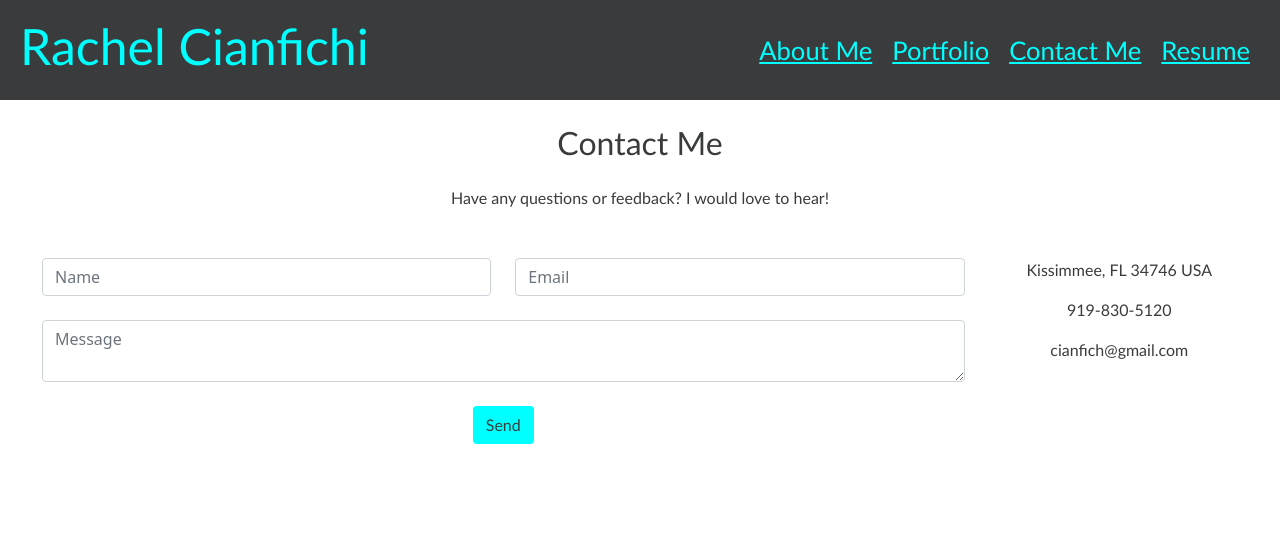
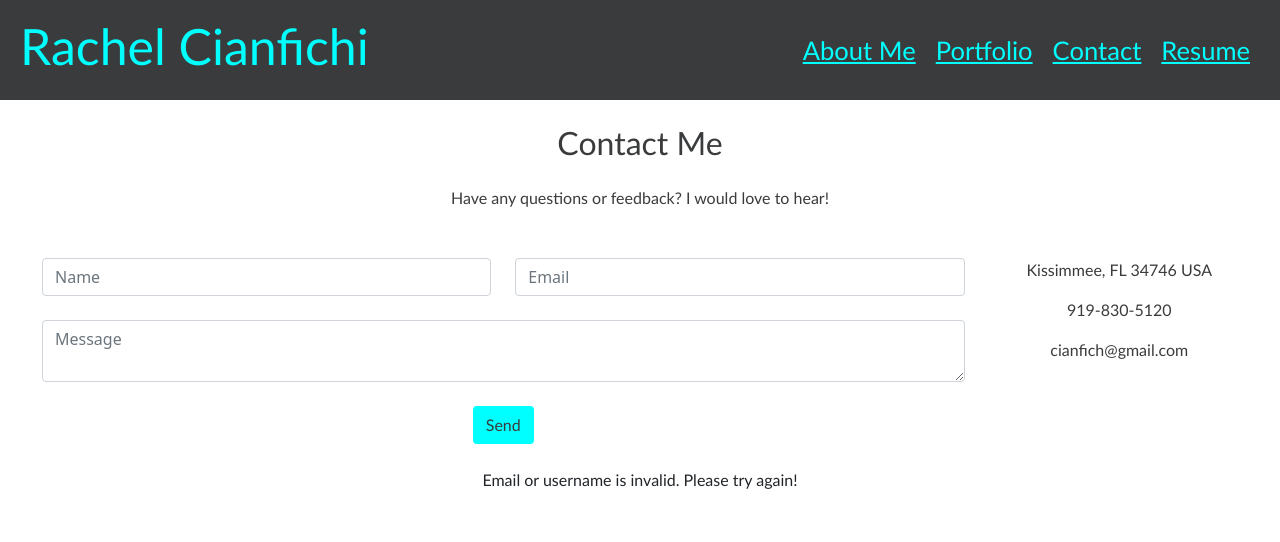
Before and after one commit to cianfich1016/React-Portfolio, a React (Create React App) app: page /contact in a window 1280 px wide. Both pictures are taken after a click on the link "Send". Shown: the top 542 px of the page. Built offline with nearby package versions, Linux system fonts and the light colour scheme.

Commit message:
use state for email validation

```diff
--- a/src/components/Contact.js
+++ b/src/components/Contact.js
@@ -1,5 +1,6 @@
-import React from 'react';
-import "./style.css"
+import React, {useState} from 'react';
+import "./style.css";
+import { validateEmail } from '../utils/helpers';
 
 const styles = {
     title: {
@@ -22,6 +23,31 @@ const styles = {
 }
 
 function Contact(){
+    const [email, setEmail] = useState('');
+    const [errorMessage, setErrorMessage] = useState('');
+
+    const handleInputChange = (e) => {
+        // Getting the value and name of the input which triggered the change
+        const { target } = e;
+        const inputType = target.name;
+        const inputValue = target.value;
+
+        if (inputType === 'email') {
+            setEmail(inputValue);
+        }
+        };
+
+        const handleFormSubmit = (e) => {
+            // Preventing the default behavior of the form submit (which is to refresh the page)
+            e.preventDefault();
+
+            // First we check to see if the email is not valid or if the userName is empty. If so we set an error message to be displayed on the page.
+            if (!validateEmail(email)) {
+              setErrorMessage('Email or username is invalid. Please try again!');
+              return;
+            }
+        }
+
     return(
         <div>
             <section class="mb-4">
@@ -40,7 +66,7 @@ function Contact(){
                                 </div>
                                 <div class="col-md-6">
                                     <div class="md-form mb-0">
-                            <input type="email" id="email" name="email" placeholder="Email"class="form-control"/>
+                                        <input type="email" id="email" name="email" onChange={handleInputChange} placeholder="Email"class="form-control"/>
                                         <label></label>
                                     </div>
                                 </div>
@@ -52,14 +78,12 @@ function Contact(){
                                         <textarea type="text" id="message" name="message" rows="2" class="form-control md-textarea" placeholder="Message"></textarea>
                                         <label></label>
                                     </div>
-
                                 </div>
                             </div>
-
                         </form>
 
                         <div class="text-center text-md-left">
-                <a style={styles.button}class="btn" onclick="document.getElementById('contact-form').submit();">Send</a>
+                            <a style={styles.button}class="btn" onClick={handleFormSubmit}>Send</a>
                         </div>
                         <div class="status"></div>
                     </div>
@@ -80,10 +104,15 @@ function Contact(){
                         </ul>
                     </div>
 
-
                 </div>
 
             </section>
+
+            {errorMessage && (
+                <div>
+                    <p className="error-text">{errorMessage}</p>
+                </div>
+            )}
 
         </div>
     )
--- a/src/components/Navigation.js
+++ b/src/components/Navigation.js
@@ -34,7 +34,7 @@ function Navigation({currentPage, handlePageChange}){
                             <Link style = {styles.nav} class="nav-link" to="/portfolio" onClick={() => handlePageChange('Portfolio')}className={currentPage === 'Portfolio' ? 'nav-link active' : 'nav-link'}>Portfolio</Link>
                         </li>
                         <li class="nav-item">
-                            <Link style = {styles.nav} class="nav-link" to="/contact" onClick={() => handlePageChange('Contact')} className={currentPage === 'Contact' ? 'nav-link active' : 'nav-link'}>Contact Me</Link>
+                            <Link style = {styles.nav} class="nav-link" to="/contact" onClick={() => handlePageChange('Contact')} className={currentPage === 'Contact' ? 'nav-link active' : 'nav-link'}>Contact</Link>
                         </li>
                         <li class="nav-item">
                             <Link style = {styles.nav} class="nav-link" to="/resume" onClick={() => handlePageChange('Resume')} className={currentPage === 'Resume' ? 'nav-link active' : 'nav-link'}>Resume</Link>
--- /dev/null
+++ b/src/utils/helpers.js
@@ -0,0 +1,4 @@
+export function validateEmail(email) {
+    const re = /^(([^<>()[\]\\.,;:\s@"]+(\.[^<>()[\]\\.,;:\s@"]+)*)|(".+"))@((\[[0-9]{1,3}\.[0-9]{1,3}\.[0-9]{1,3}\.[0-9]{1,3}\])|(([a-zA-Z\-0-9]+\.)+[a-zA-Z]{2,}))$/;
+    return re.test(String(email).toLowerCase());
+  }
```
Also changed, not shown: public/favicon.png. Lines whose indentation alone changed are shown as unchanged.
